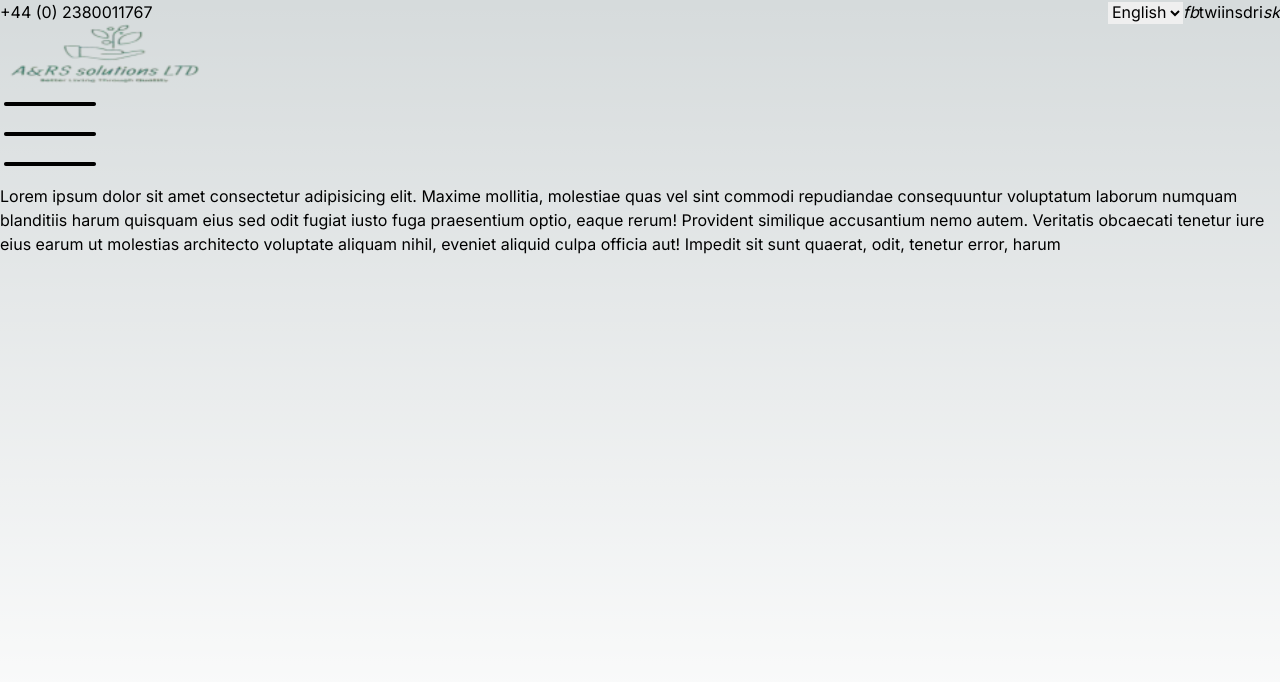
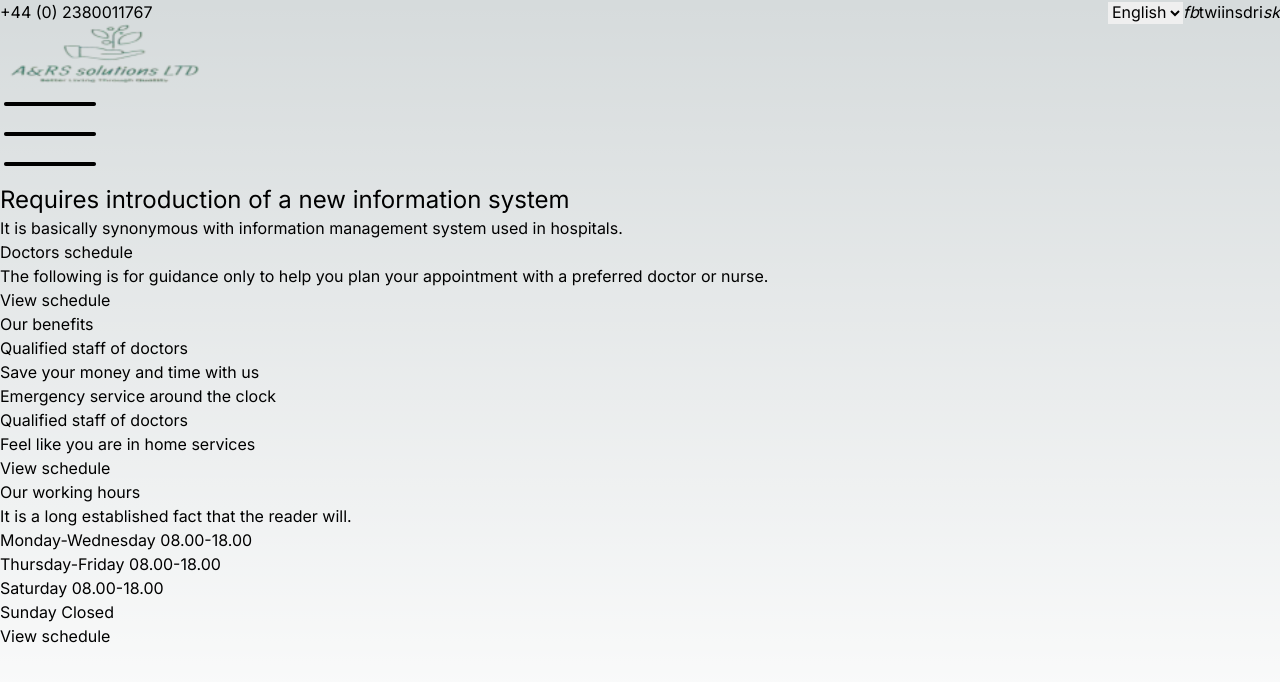
Before and after one commit to mutebinuhu/ar, a Next.js app: page / in a window 1280 px wide. Shown: the top 682 px of the page. Built offline with nearby package versions, Linux system fonts and the light colour scheme.

Commit message:
chore: add hospital summary

```diff
--- a/app/components/Banner.js
+++ b/app/components/Banner.js
@@ -3,13 +3,12 @@ import React from 'react';
 const Banner = () => {
     return (
         <div>
-            Lorem ipsum dolor sit amet consectetur adipisicing elit. Maxime mollitia,
-molestiae quas vel sint commodi repudiandae consequuntur voluptatum laborum
-numquam blanditiis harum quisquam eius sed odit fugiat iusto fuga praesentium
-optio, eaque rerum! Provident similique accusantium nemo autem. Veritatis
-obcaecati tenetur iure eius earum ut molestias architecto voluptate aliquam
-nihil, eveniet aliquid culpa officia aut! Impedit sit sunt quaerat, odit,
-tenetur error, harum
+            <h1 className='text-2xl'>
+            Requires introduction of a new information system
+            </h1>
+            <p>
+            It is basically synonymous with information management system used in hospitals.
+            </p>
         </div>
     );
 }
--- /dev/null
+++ b/app/components/HighLights.js
@@ -0,0 +1,52 @@
+import React from 'react';
+
+const Info = ({data}) =>{
+return(
+    <div>
+        {data}
+    </div>
+)
+}
+
+const HighLights = () => {
+    return (
+        <div>
+          <section>
+          <h2>Doctors schedule</h2>
+          <p>
+            The following is for guidance only to help you plan your appointment with a preferred doctor or nurse.
+          </p>
+          <button>View schedule</button>
+          </section>
+
+          <section>
+          <h2>Our benefits</h2>
+          <ul>
+            <li>Qualified staff of doctors</li>
+            <li>Save your money and time with us</li>
+            <li>Emergency service around the clock</li>
+            <li>Qualified staff of doctors</li>
+            <li>Feel like you are in home services</li>
+          </ul>
+          <button>View schedule</button>
+          </section>
+
+
+          <section>
+          <h2>Our working hours</h2>
+          <p>It is a long established fact that the reader will.</p>
+          <ul>
+            <li>Monday-Wednesday	08.00-18.00</li>
+            <li>Thursday-Friday	08.00-18.00</li>
+            <li>Saturday	08.00-18.00</li>
+            <li>Sunday	Closed</li>
+          </ul>
+          <button>View schedule</button>
+          </section>
+
+
+        </div>
+    );
+}
+
+export default HighLights;
--- a/app/page.js
+++ b/app/page.js
@@ -4,6 +4,7 @@ import { faCoffee } from '@fortawesome/free-solid-svg-icons';
 import Header from './components/Header'
 import NavBar from './components/NavBar';
 import Banner from './components/Banner';
+import HighLights from './components/HighLights';
 
 export default function Home() {
   return (
@@ -11,6 +12,7 @@ export default function Home() {
       <Header/>
       <NavBar/>
       <Banner/>
+      <HighLights/>
     </main>
   )
 }
```
